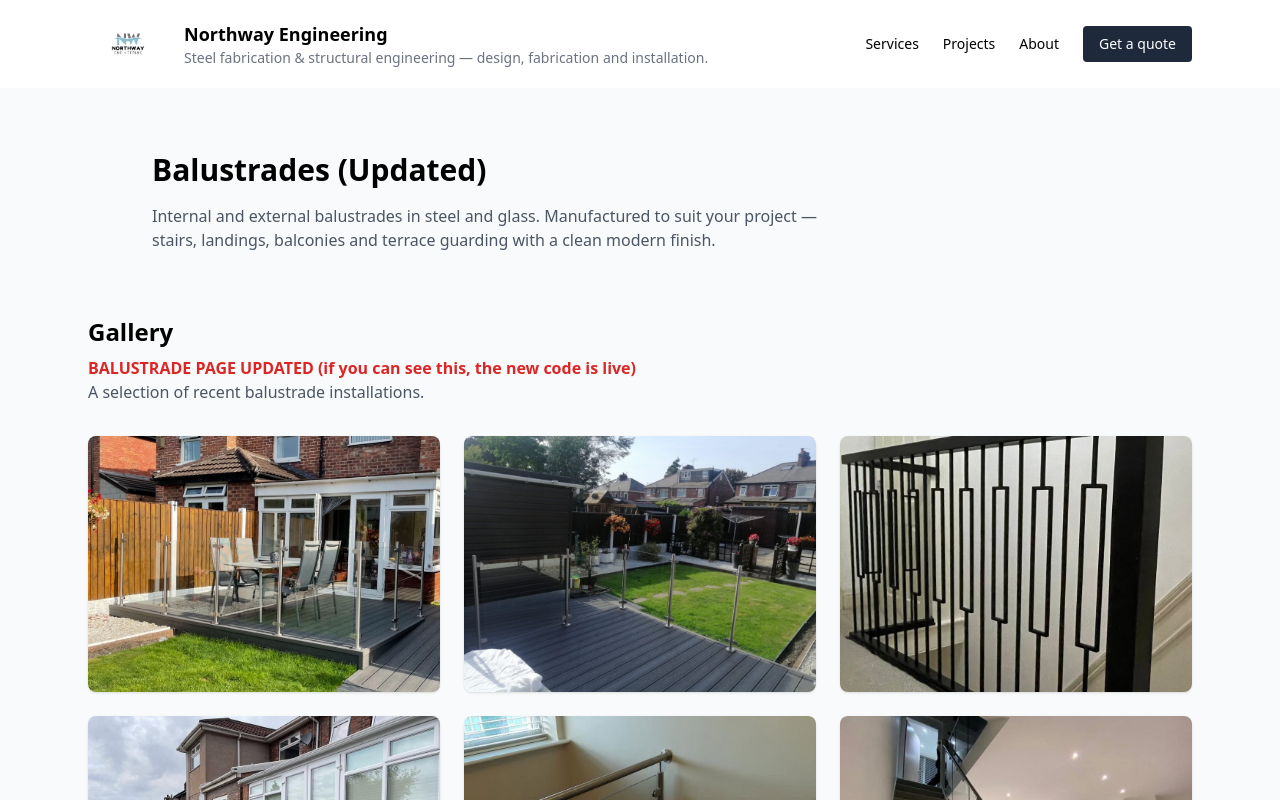
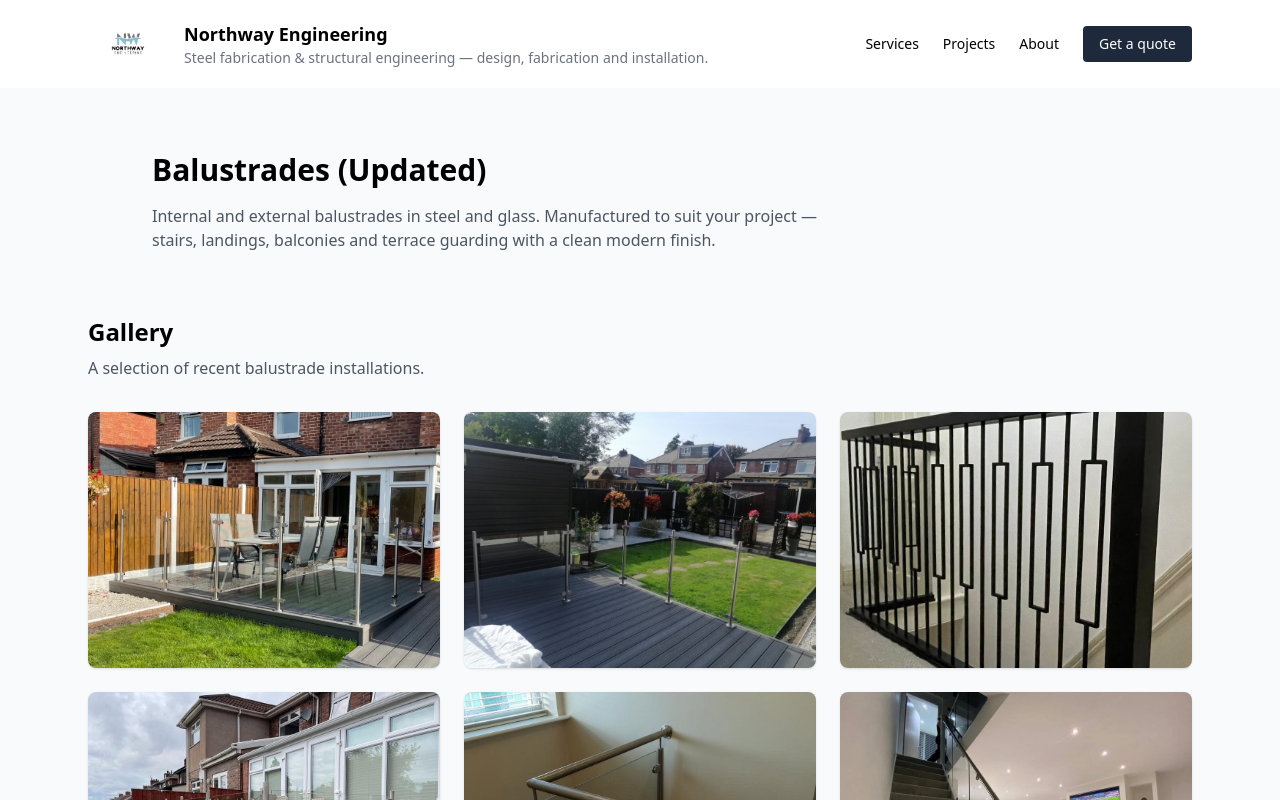
Before and after one commit to giuseppe101-arch/northway-engineering-site2, a Next.js app: page /products/balustrade in a window 1280 px wide. Shown: the top 800 px of the page. Built offline with nearby package versions, Linux system fonts and the light colour scheme.

Commit message:
Update balustrade.jsx

```diff
--- a/pages/products/balustrade.jsx
+++ b/pages/products/balustrade.jsx
@@ -29,9 +29,7 @@ export default function BalustradePage() {
         {/* GALLERY */}
         <section className="max-w-6xl mx-auto px-6 pb-20">
           <h2 className="text-2xl font-bold mb-2">Gallery</h2>
-          <p className="mt-2 text-red-600 font-bold">
-  BALUSTRADE PAGE UPDATED (if you can see this, the new code is live)
-</p>
+
 
           <p className="text-gray-600 mb-8">
             A selection of recent balustrade installations.
```
